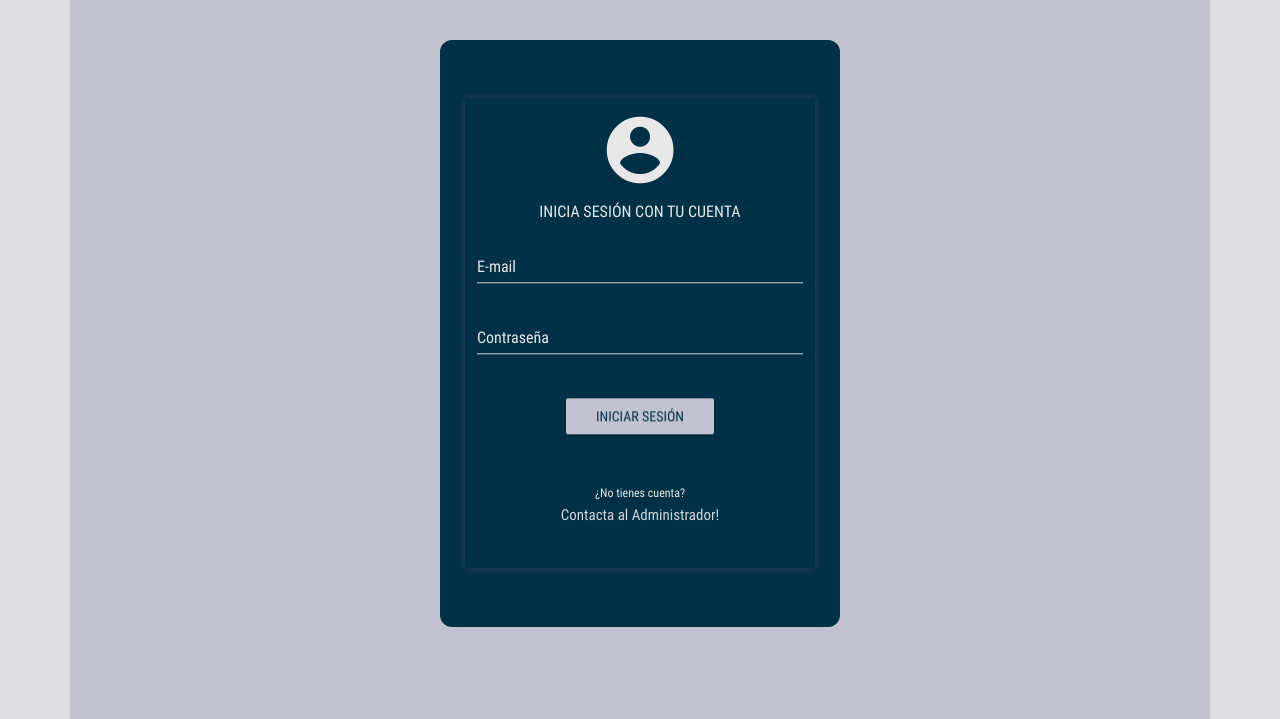
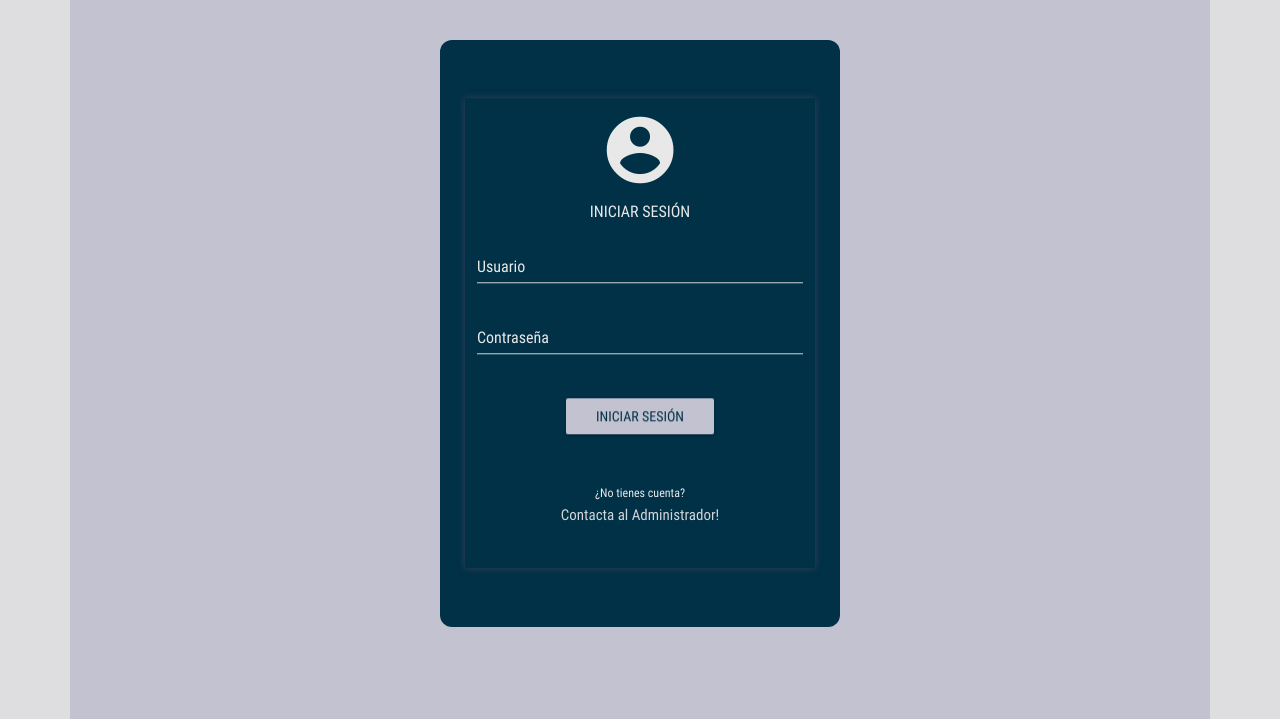
Before and after one commit to sanchezKARLOS/git-github.com-sanchezKARLOS-viewlorStuden, a PHP site: page /SESSIONES/index.php in a window 1280 px wide. Shown: the top 719 px of the page. Run offline with PHP 8.4, Linux system fonts and the light colour scheme.

Commit message:
hoy23062022

```diff
--- a/SESSIONES/index.php
+++ b/SESSIONES/index.php
@@ -12,15 +12,15 @@
 			<div class="terc" id="terc3">
 			<form action="home.php" method="post" autocomplete="off" class="full-box logInForm" id="formindex">
 		<p class="text-center text-muted"><i class="zmdi zmdi-account-circle zmdi-hc-5x"></i></p>
-		<p class="text-center text-muted text-uppercase">Inicia sesión con tu cuenta</p>
+		<p class="text-center text-muted text-uppercase">Iniciar sesión</p>
 		<div class="form-group label-floating">
-		  <label class="control-label" for="UserEmail">E-mail</label>
-		  <input class="form-control" id="UserEmail" type="email">
-		  <p class="help-block">Escribe tú E-mail</p>
+		  <label class="control-label" for="UserEmail">Usuario</label>
+		  <input class="form-control" id="UserEmail" type="text">
+		  <p class="help-block">Escribe tú usuario</p>
 		</div>
 		<div class="form-group label-floating">
 		  <label class="control-label" for="UserPass">Contraseña</label>
-		  <input class="form-control" id="UserPass" type="text">
+		  <input class="form-control" id="UserPass" type="password">
 		  <p class="help-block">Escribe tú contraseña</p>
 		</div>
 		<div class="form-group text-center">
--- a/SESSIONES/teacher.php
+++ b/SESSIONES/teacher.php
@@ -76,7 +76,6 @@
 <div class="row">
 <div class="col-xs-12 col-md-10 col-md-offset-1">
 <form action="teacherdb.php" class="from" id="from" method="POST" onsubmit="return checkStuff()">
-
 <div class="inblcdiv1 inblcdiv2">
    <div class="regforblock">
     <label for="id" id="labelid">Codigo Id
@@ -91,7 +90,7 @@
 
    <div class="inblcdiv1 inblcdiv2">
    <div class="regforblock">
-    <label for="apellido" id="apellido">Apellido
+    <label for="apellido" id="labelapellido">Apellido
     <input type="text" name="apellido" id="apellido" placeholder="Ej: Carvajal." onfocus="vaciarplaceholder(this);" pattern=".{3,15}" required></label>
 </div>
 </div>
```
Lines whose indentation alone changed are shown as unchanged.
